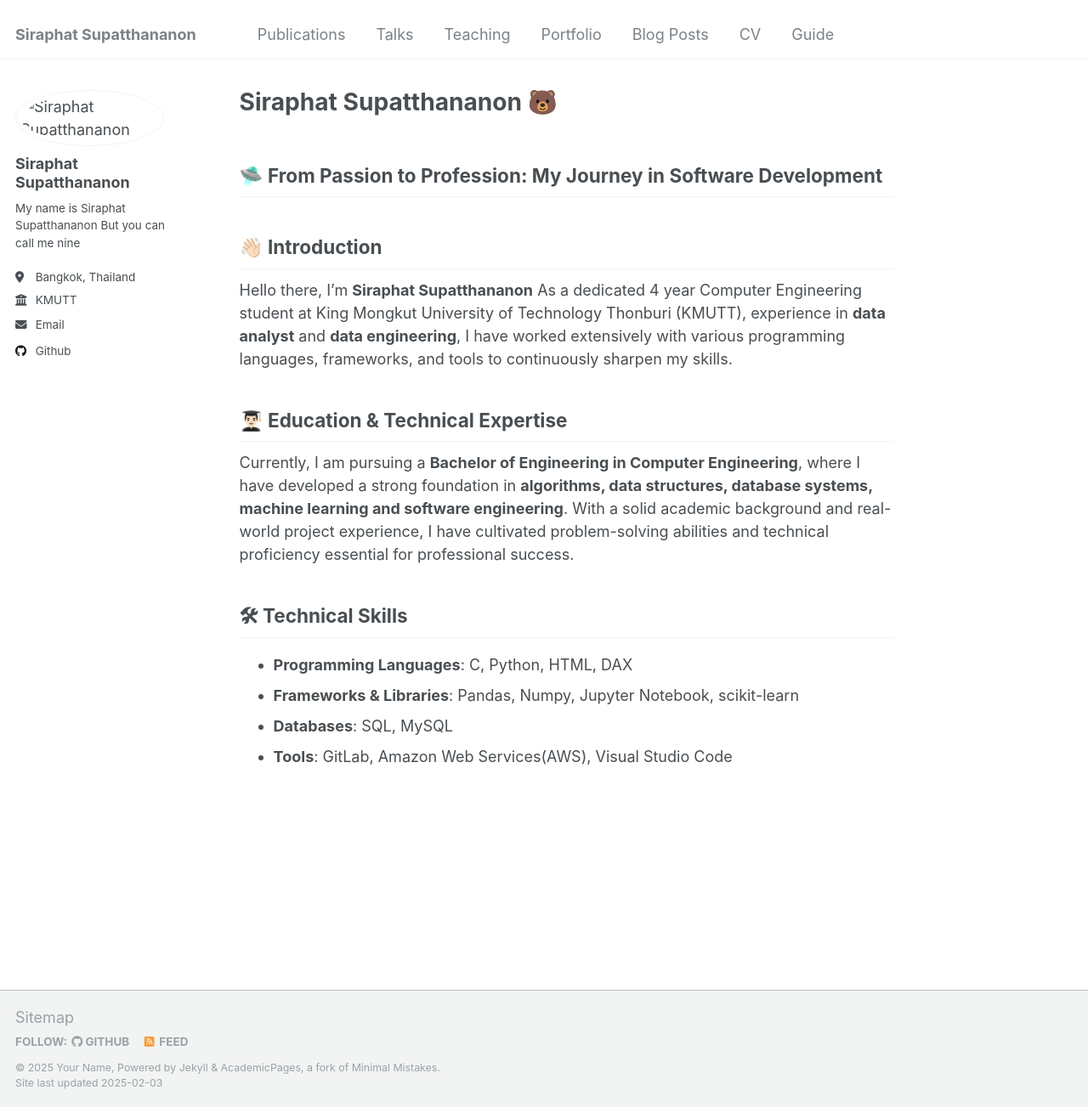
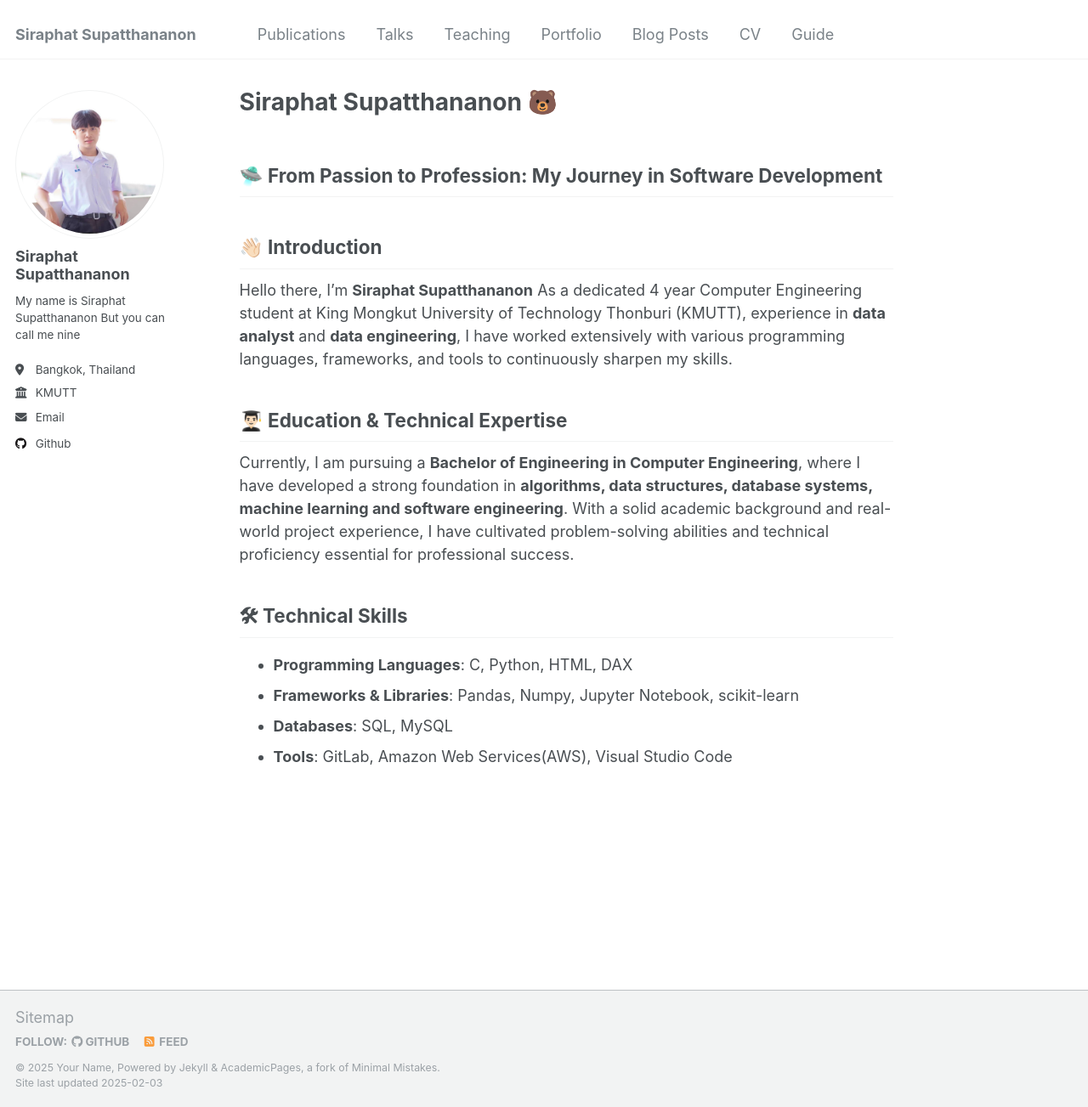
Before and after one commit to Tomoe1046/Tomoe1046.github.io, a Jekyll site: the page built from _pages/about.md, in a window 1280 px wide and 1303 px high. Shown: the whole window at 85% size. Built offline with Jekyll 4.4.1, drawn with Linux system fonts in a browser that asks for light colours.

Commit message:
add profile1.png and edit config

```diff
--- a/_config.yml
+++ b/_config.yml
@@ -21,7 +21,7 @@ repository               : "tomoe1046.github.io"
 #               Additional customization can be done by editing /_includes/author-profile.html
 author:
   # Biographic information
-  avatar           : "/images/Siraphat_profile.jpg"
+  avatar           : "Siraphat_profile.jpg"
   name             : "Siraphat Supatthananon"
   pronouns         : # example: "she/her"
   bio              : "My name is Siraphat Supatthananon But you can call me nine "
```
Also changed, not shown: 3 other files.
